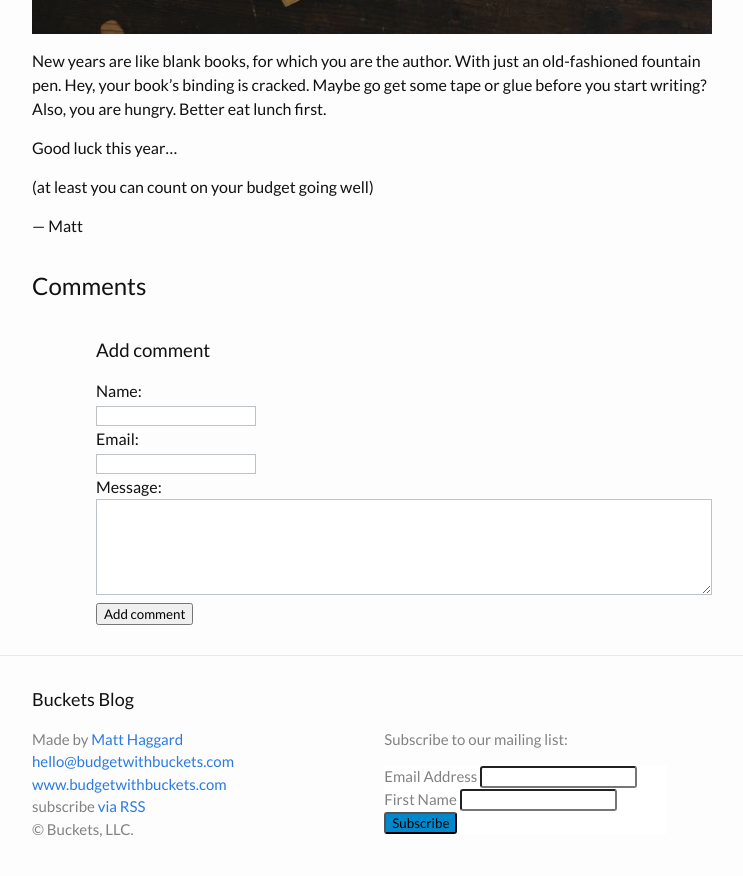
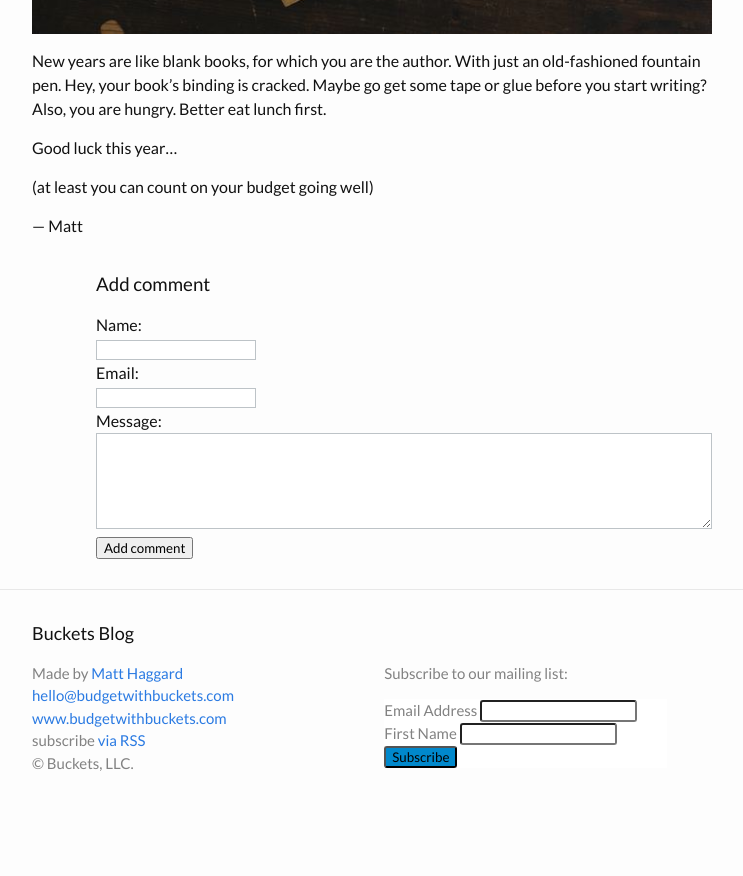
Before and after one commit to https-www-twitter-com-henry0323389595/buckets.github.io, a Jekyll site: the page built from _posts/2018-01-02-happynewyear.md, in a window 1280 px wide and 900 px high, scrolled down 697 px. Shown: the top 876 px of the window, without its empty margins (268-1011 px from the left). Built offline with Jekyll 4.4.1, drawn with Linux system fonts in a browser that asks for light colours; comment, search, counter and statistics services are not loaded; after the commit the page ends 1531 px from its top, so only the background shows below that.

Commit message:
Don't show comments header unless there are comments

```diff
--- a/_layouts/post.html
+++ b/_layouts/post.html
@@ -13,10 +13,11 @@ layout: default
   </article>
 
 
+  {% assign comments = site.data.comments[page.slug] %}
+  {% if comments.length %}
   <h2>Comments</h2>
 
   <div class="comments">
-  {% assign comments = site.data.comments[page.slug] %}
   {% for comment in comments %}
     {% assign email = comment[1].email %}
     {% assign name = comment[1].name %}
@@ -25,6 +26,7 @@ layout: default
     {% include comment.html index=forloop.index email=email name=name date=date message=message %}
   {% endfor %}
   </div>
+  {% endif %}
 
   <div class="comment-form">
     <h3>Add comment</h3>
```
